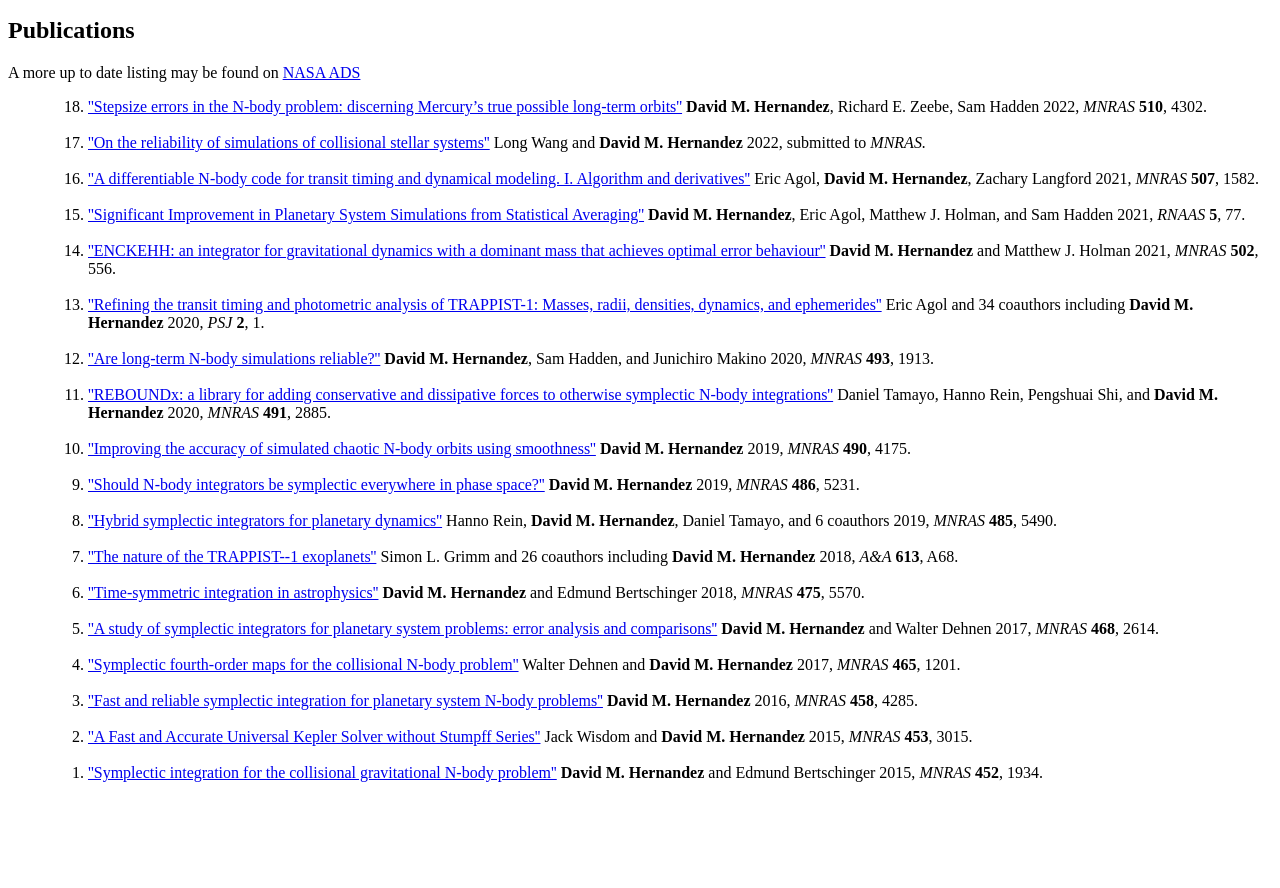
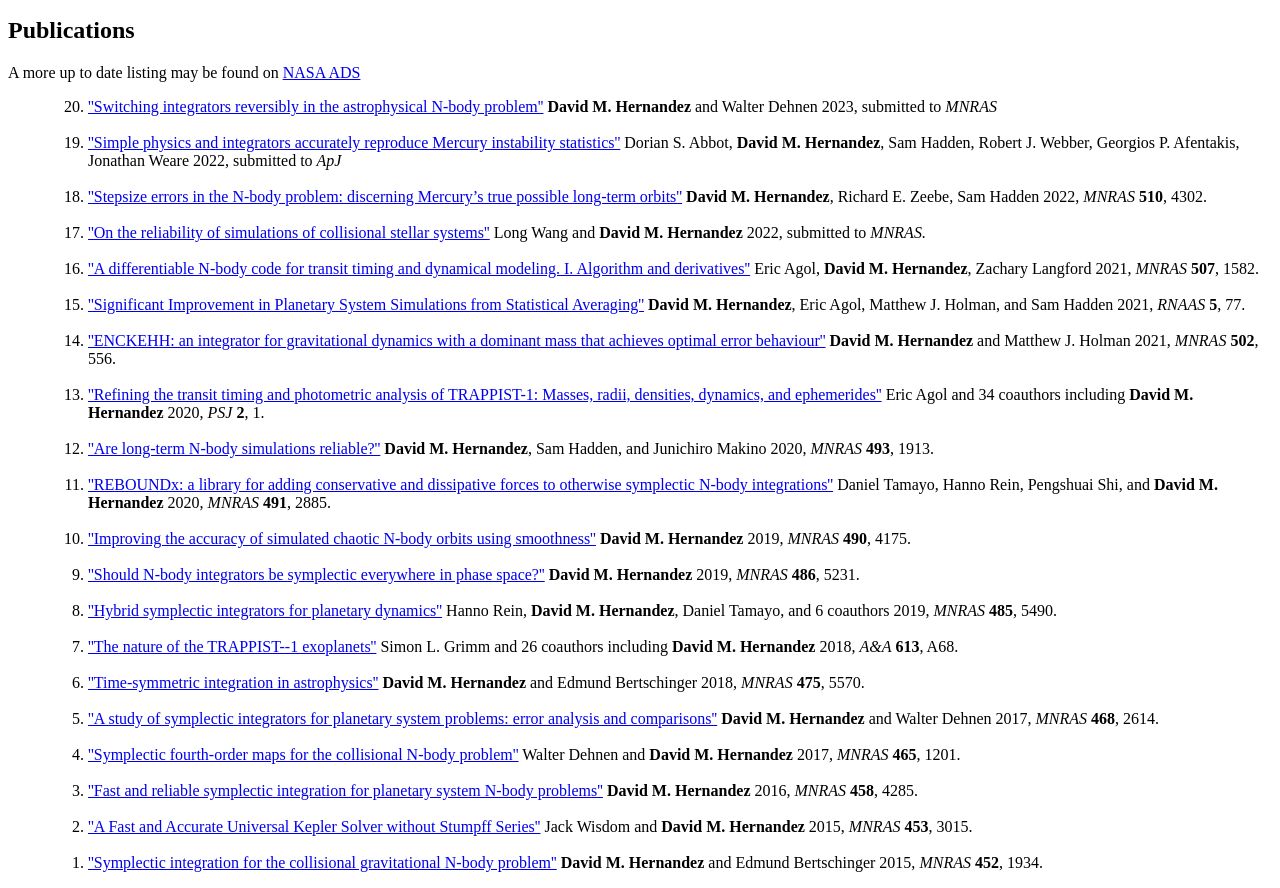
Before and after one commit to dmhernan/Web2, a plain HTML site: page index.html in a window 1280 px wide. Shown: the part 809-1697 px from the top of the page. Before the commit the page ends 1607 px from the top, so only its background shows below. Drawn offline with Linux system fonts and the light colour scheme.

Commit message:
Add files via upload

```diff
--- a/index.html
+++ b/index.html
@@ -117,7 +117,17 @@ NASA ADS
 <ul>
 
 <ol reversed>
-
+<li>
+<a HREF=https://arxiv.org/abs/2301.06253>
+''Switching integrators reversibly in the astrophysical N-body problem''</a>
+<b>David M. Hernandez</b> and Walter Dehnen 2023, submitted to <cite> MNRAS </cite> </li>
+<br>
+<li>
+<a HREF=https://ui.adsabs.harvard.edu/abs/2022arXiv221214844A/abstract>
+''Simple physics and integrators accurately reproduce Mercury instability
+statistics''</a>
+Dorian S. Abbot, <b>David M. Hernandez</b>, Sam Hadden, Robert J. Webber, Georgios P. Afentakis, Jonathan Weare 2022, submitted to <cite> ApJ </cite> </li>
+<br>
 <li>
 <a HREF=https://ui.adsabs.harvard.edu/abs/2021MNRAS.tmp.3348H/abstract>
 ''Stepsize errors in the N-body problem: discerning Mercury’s true possible long-term orbits''</a>
```
